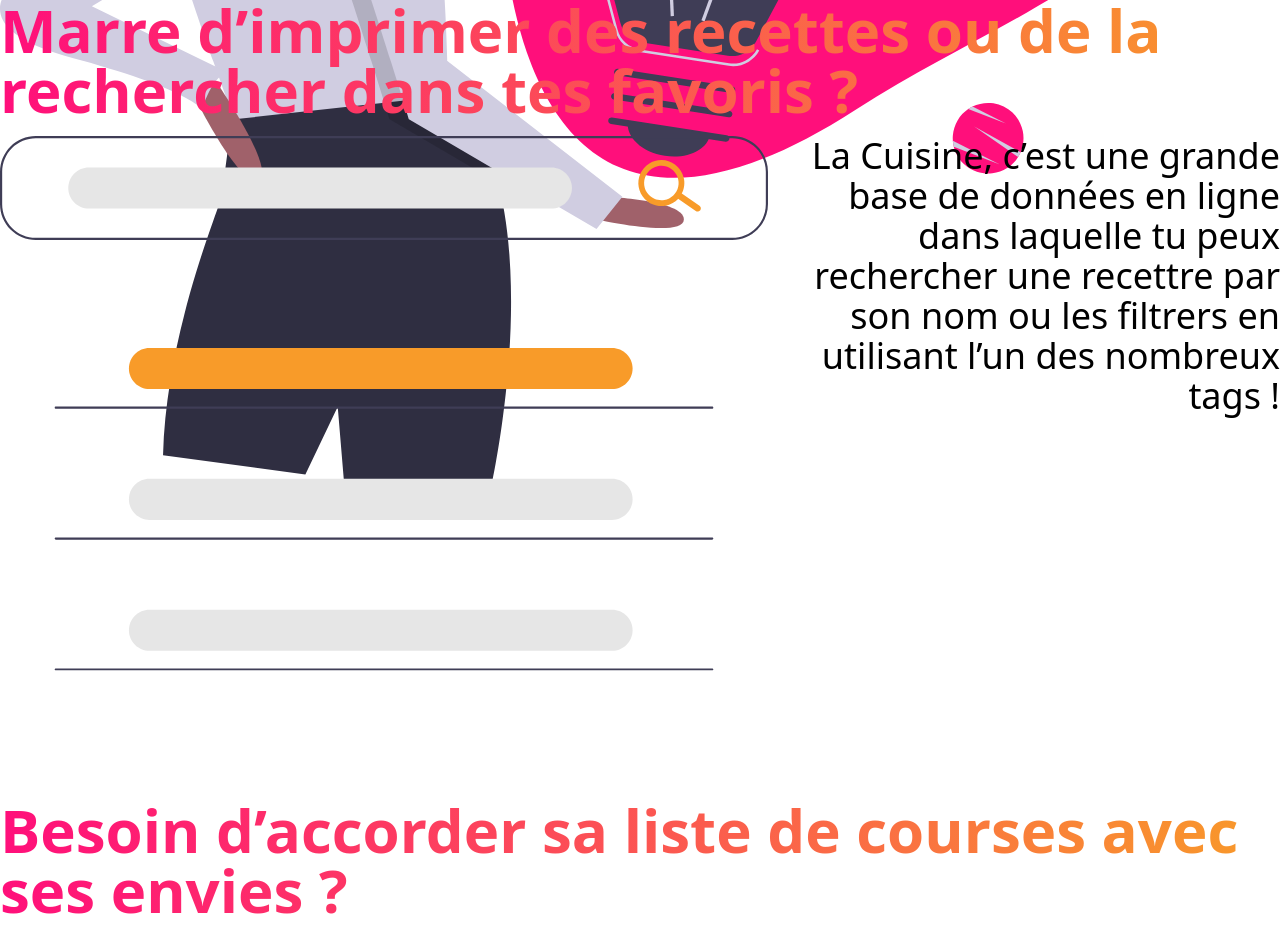
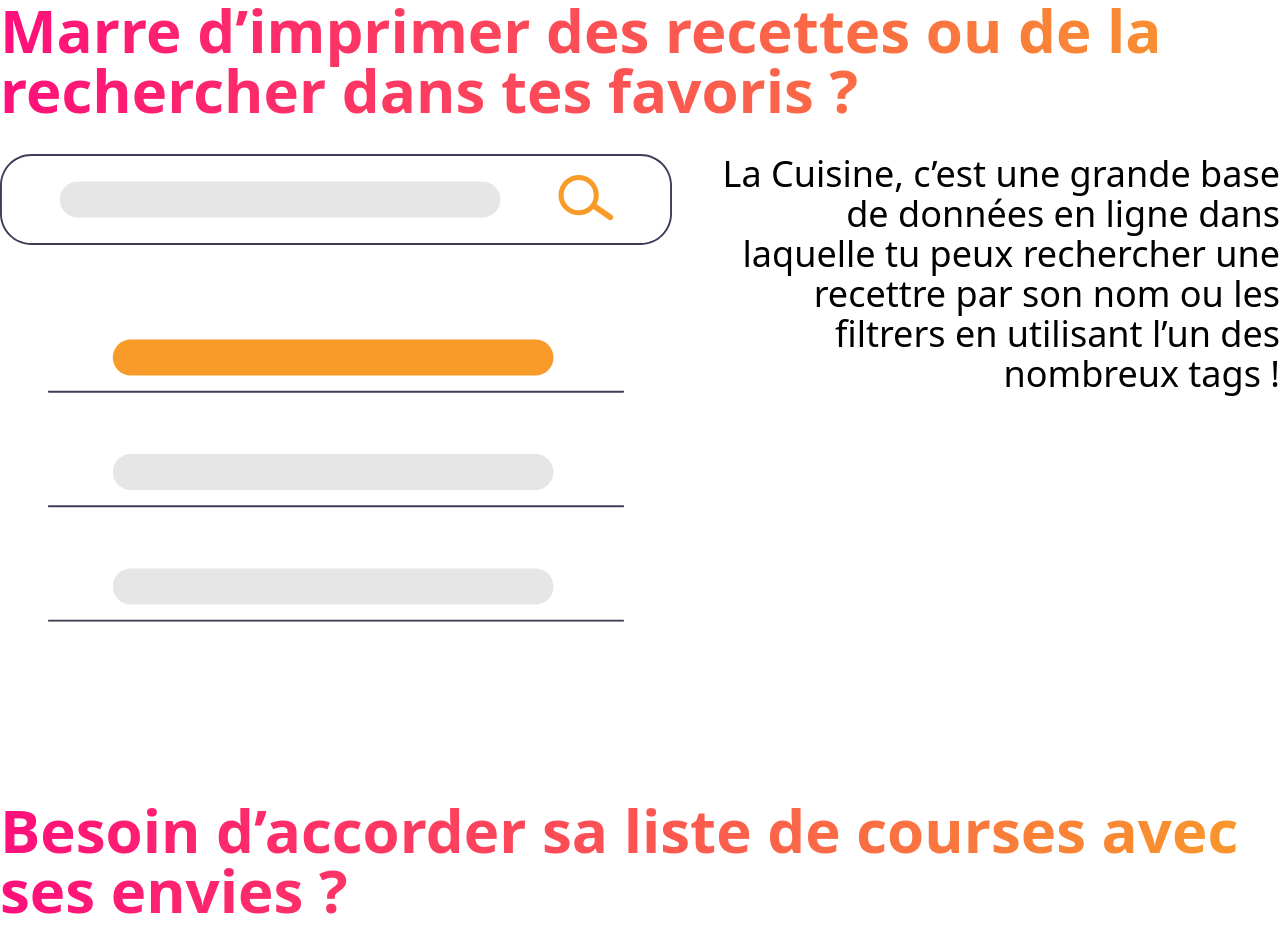
Before and after one commit to Barbapapazes/la-cuisine.app, a Vue app: page / in a window 1280 px wide. Shown: the part 2480-3413 px from the top of the page. Built offline with nearby package versions, Linux system fonts and the light colour scheme.

Commit message:
fix: large screen

```diff
--- a/src/App.vue
+++ b/src/App.vue
@@ -35,7 +35,7 @@
           nombreuses recettes pour ton prochain repas, pour inspirer ta
           prochaine envie culinaire !
         </FullContainerText>
-        <GraphicNewIdea class="w-full h-auto mt-8" />
+        <GraphicNewIdea class="w-full h-auto lg:h-[500px] mt-8" />
       </template>
     </FullContainer>
     <FullContainer>
@@ -47,7 +47,7 @@
       <template #content>
         <div class="flex flex-col lg:flex-row">
           <GraphicSearch class="w-full h-auto" />
-          <FullContainerText class="mt-8 lg:mt-0 text-right max-w-lg">
+          <FullContainerText class="mt-8 lg:mt-0 text-right max-w-xl lg:ml-8">
             La Cuisine, c’est une grande base de données en ligne dans laquelle
             tu peux rechercher une recettre par son nom ou les filtrers en
             utilisant l’un des nombreux tags !
@@ -63,7 +63,7 @@
       </template>
       <template #content>
         <FullContainerText> La Cuisine le permet ! </FullContainerText>
-        <GraphicTodoList class="w-full h-auto mt-8" />
+        <GraphicTodoList class="w-full h-auto lg:h-[354px] mt-8" />
         <FullContainerText class="text-right mt-8">
           La Cuisine permet aussi de créer sa liste de courses en fonction des
           recettes que vous souhaitez faire ! <br />
```
